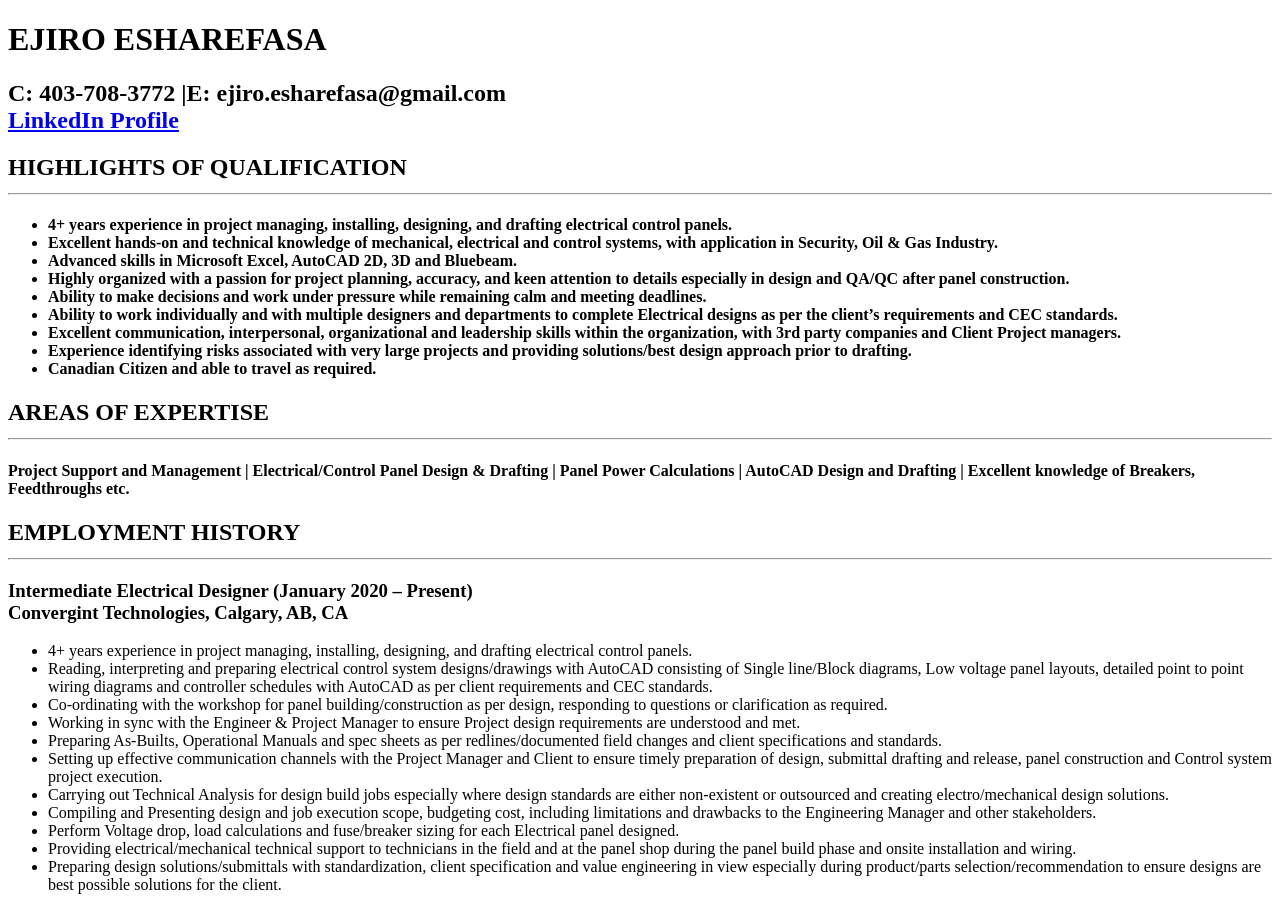
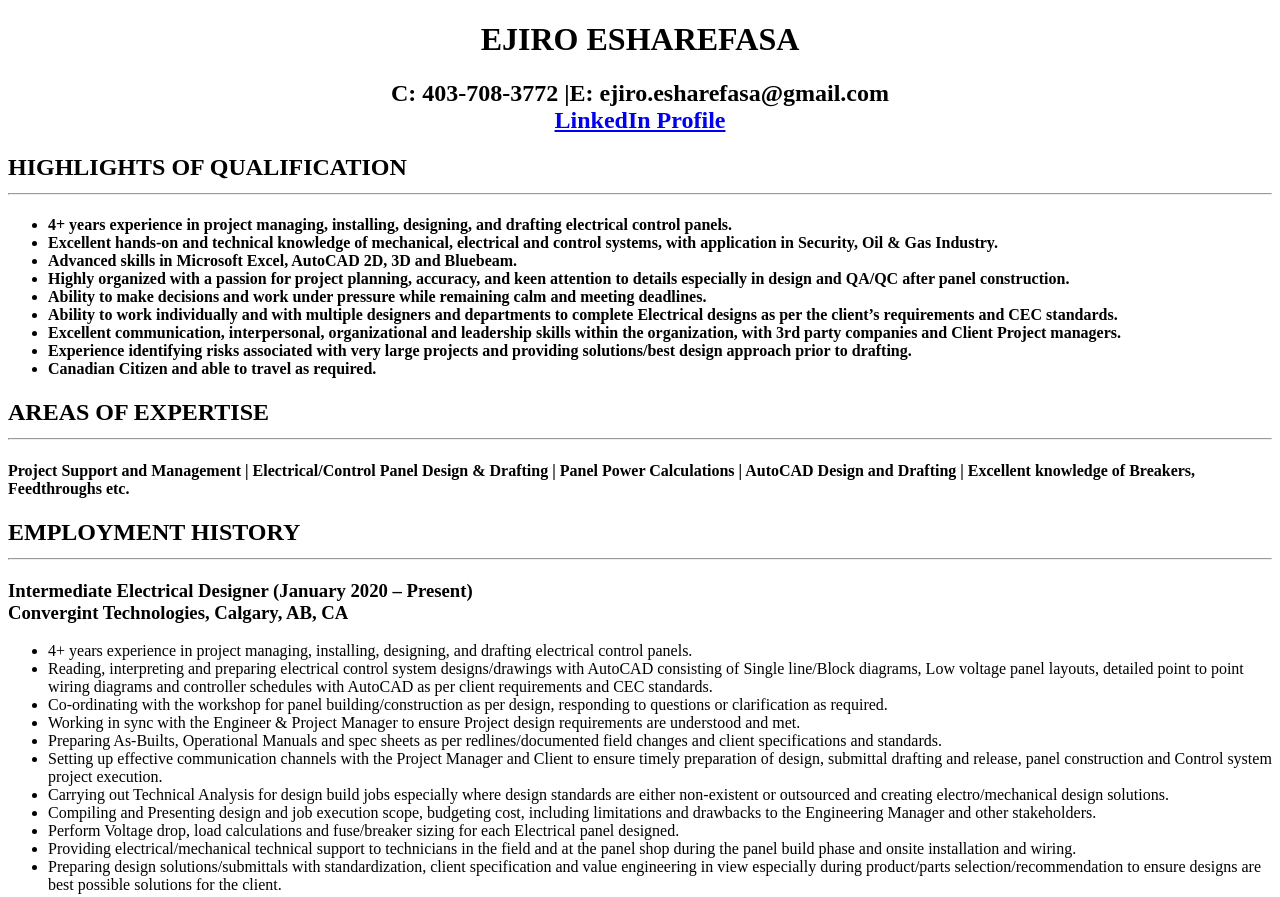
Before and after one commit to YomelGroup/ejiro-resume, a plain HTML site: page index.html in a window 1280 px wide. Shown: the top 897 px of the page. Drawn offline with Linux system fonts and the light colour scheme.

Commit message:
Update index.html

```diff
--- a/index.html
+++ b/index.html
@@ -7,9 +7,10 @@
 <body>
 
    <!--<img src="./images/photo.jpg" class="center" height="200" alt="Passport Photograph"/-->
-    <h1 class="center">EJIRO ESHAREFASA</h1>
+    <div style="text-align:center;"><h1>EJIRO ESHAREFASA</h1>
     <h2 class="center">C: 403-708-3772 |E: ejiro.esharefasa@gmail.com <br />
     <a href="www.linkedin.com/in/ejiro-esharefasa-402962a0" class="center">LinkedIn Profile</a></h2>
+    </div>
     <h2>HIGHLIGHTS OF QUALIFICATION<hr /></h2>
     <ul><h4><li>4+ years experience in project managing, installing, designing, and drafting electrical control panels.</li>
             <li>Excellent hands-on and technical knowledge of mechanical, electrical and control systems, with application in Security, Oil & Gas Industry.</li>
```
